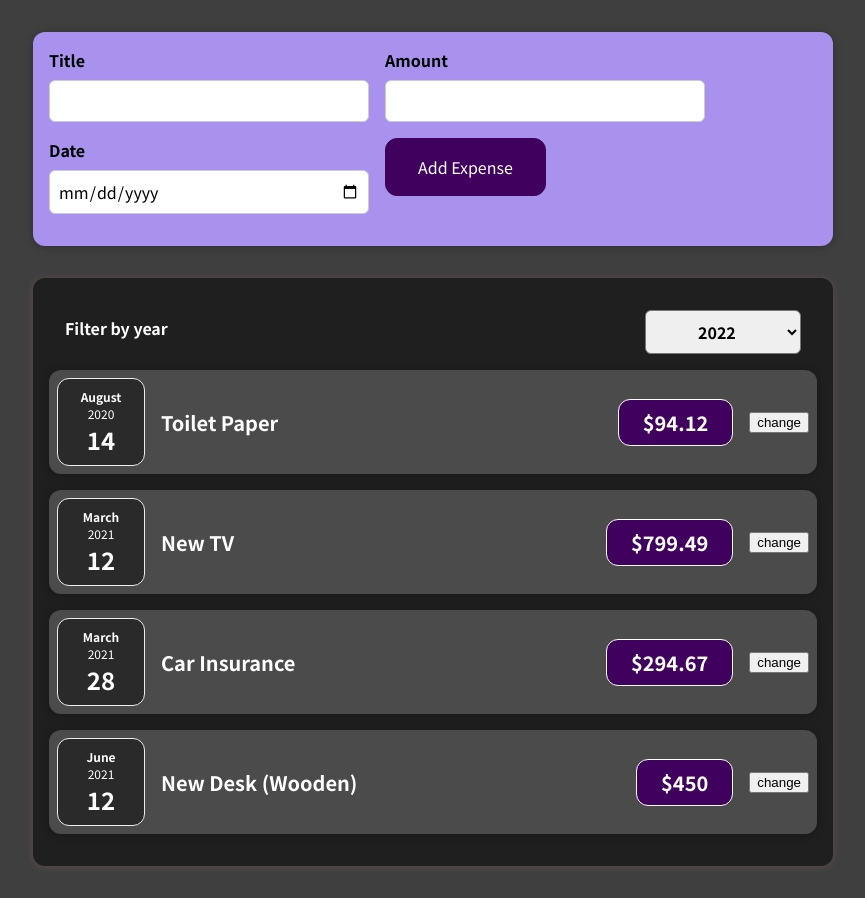
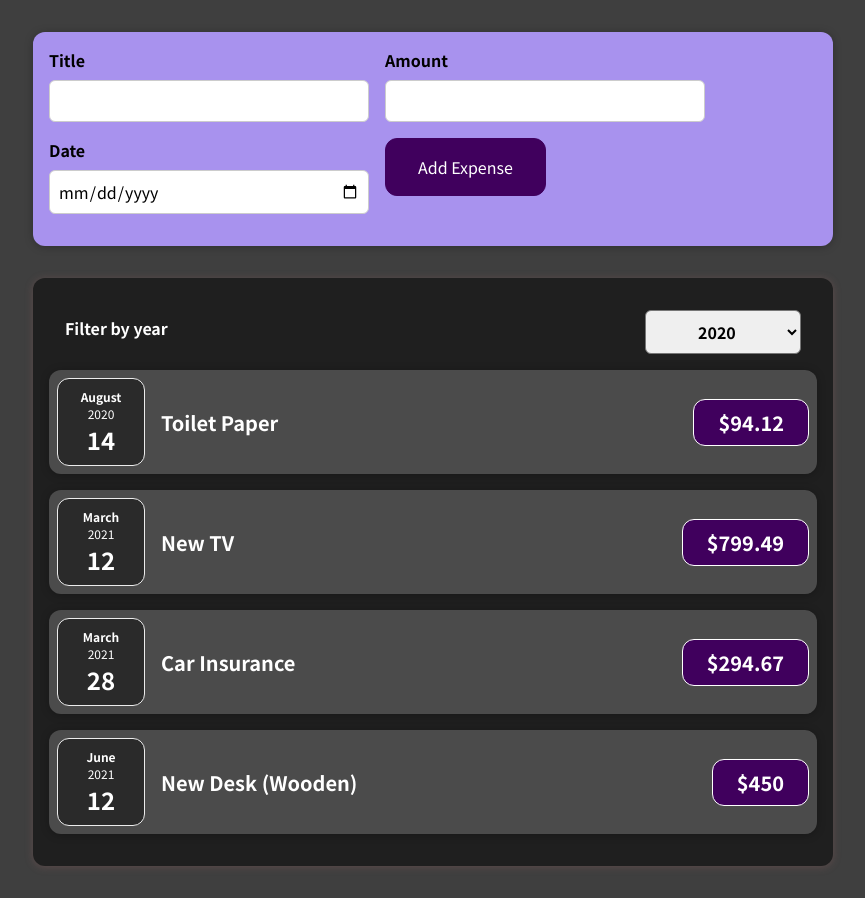
Before and after one commit to zabroski/zaf-app, a React (Create React App) app: page / in a window 1280 px wide. Shown: the whole page, without its empty margins (207-1072 px from the left). Built offline with nearby package versions, Linux system fonts and the light colour scheme.

Commit message:
rtendering data

```diff
--- a/src/App.js
+++ b/src/App.js
@@ -1,13 +1,10 @@
-import React from 'react';
+import React, {useState} from 'react';
 
 import Expenses from './components/Expenses/Expenses';
 // import NewExpense from "./components/NewExpense/NewExpense";
 import NewExpenseTest from "./components/NewExpense/NewExpenseTest";
 
-
-
-const App = () => {
-  const expenses = [
+const DUMMY_EXPENSES = [
   {
     id: 'e1',
     title: 'Toilet Paper',
@@ -29,11 +26,15 @@
   },
 ];
 
+const App = () => {
+  const [expenses, setExpenses] = useState(DUMMY_EXPENSES)
+
   const addExpenseHandler = expense => {
-    console.log("App")
+   setExpenses(prevExpenses => {
+     return [expense, ...prevExpenses]
+   });
+  };
 
-    console.log(expense)
-  }
   return (
     <div>
       <NewExpenseTest onAddExpense={addExpenseHandler} />
--- a/src/components/Expenses/ExpenseItem.js
+++ b/src/components/Expenses/ExpenseItem.js
@@ -1,4 +1,4 @@
-import React, { useState}from 'react';
+import React from 'react';
 
 import ExpenseDate from './ExpenseDate';
 import Card from '../UI/Card';
@@ -6,20 +6,12 @@
 
 
 const ExpenseItem = (props) => {
-
-  const [title, setTitle] = useState(props.title);
-
-  const clickHandler = () => {
-    setTitle("Updated")
-
-  }
   return (
     <Card className='expense-item'>
       <ExpenseDate date={props.date} />
       <div className='expense-item__description'>
-        <h2>{title}</h2>
+        <h2>{props.title}</h2>
         <div className='expense-item__price'>${props.amount}</div>
-        <button onClick={clickHandler}>change</button>
       </div>
     </Card>
   );
--- a/src/components/Expenses/Expenses.js
+++ b/src/components/Expenses/Expenses.js
@@ -1,4 +1,4 @@
-import React from 'react';
+import React, {useState} from 'react';
 
 import ExpenseItem from './ExpenseItem';
 import Card from '../UI/Card';
@@ -6,30 +6,28 @@
 import './Expenses.css';
 
 const Expenses = (props) => {
+  const [filteredYear, setFilteredYear] = useState('2020');
+
+
+  const filterChangeHandler = selectedYear => {
+    setFilteredYear(selectedYear)
+  }
   return (
-    <Card className="expenses">
-      <ExpensesFilter />
-      <ExpenseItem
-        title={props.items[0].title}
-        amount={props.items[0].amount}
-        date={props.items[0].date}
-      />
-      <ExpenseItem
-        title={props.items[1].title}
-        amount={props.items[1].amount}
-        date={props.items[1].date}
-      />
-      <ExpenseItem
-        title={props.items[2].title}
-        amount={props.items[2].amount}
-        date={props.items[2].date}
-      />
-      <ExpenseItem
-        title={props.items[3].title}
-        amount={props.items[3].amount}
-        date={props.items[3].date}
-      />
-    </Card>
+    <div>
+      <Card className='expenses'>
+        <ExpensesFilter
+          selected={filteredYear}
+          onChangeFilter={filterChangeHandler}
+        />
+        {props.items.map((expense) => (
+          <ExpenseItem
+            title={expense.title}
+            amount={expense.amount}
+            date={expense.date}
+          />
+        ))}
+      </Card>
+    </div>
   );
 }
 
--- a/src/components/Expenses/ExpensesFilter.js
+++ b/src/components/Expenses/ExpensesFilter.js
@@ -3,16 +3,16 @@
 
 import './ExpensesFilter.css';
 
-const ExpensesFilter = () => {
+const ExpensesFilter = (props) => {
     const dropdownChangeHandler = (e) => {
-        console.log(e.target.value);
+        props.onChangeFilter(e.target.value)
     };
 
   return (
     <div className='expenses-filter'>
       <div className='expenses-filter__control'>
         <label>Filter by year</label>
-        <select onChange={dropdownChangeHandler}>
+        <select value={props.selected} onChange={dropdownChangeHandler}>
           <option value='2022'>2022</option>
           <option value='2021'>2021</option>
           <option value='2020'>2020</option>
--- a/src/components/NewExpense/ExpenseForm.js
+++ b/src/components/NewExpense/ExpenseForm.js
@@ -22,13 +22,14 @@
     };
     const submitHandler = (e) => {
         e.preventDefault();
-        const expenseData ={
+
+        const expenseData = {
             title:enteredTitle,
             amount: enteredAmount,
-            date: new Date(enteredDate)
+            date: new Date(enteredDate),
     };
     console.log(expenseData)
-    props.onSaveExpenseData()
+    props.onSaveExpenseData(expenseData)
     setEnteredTitle('');
     setEnteredAmount('');
     setEnterdDate('');
```
Also changed, not shown: src/components/Expenses/ExpenseDate.js (+19 -0 lines), 1 other file (tests, documents, lock files or other folders). Lines whose indentation alone changed are shown as unchanged.
